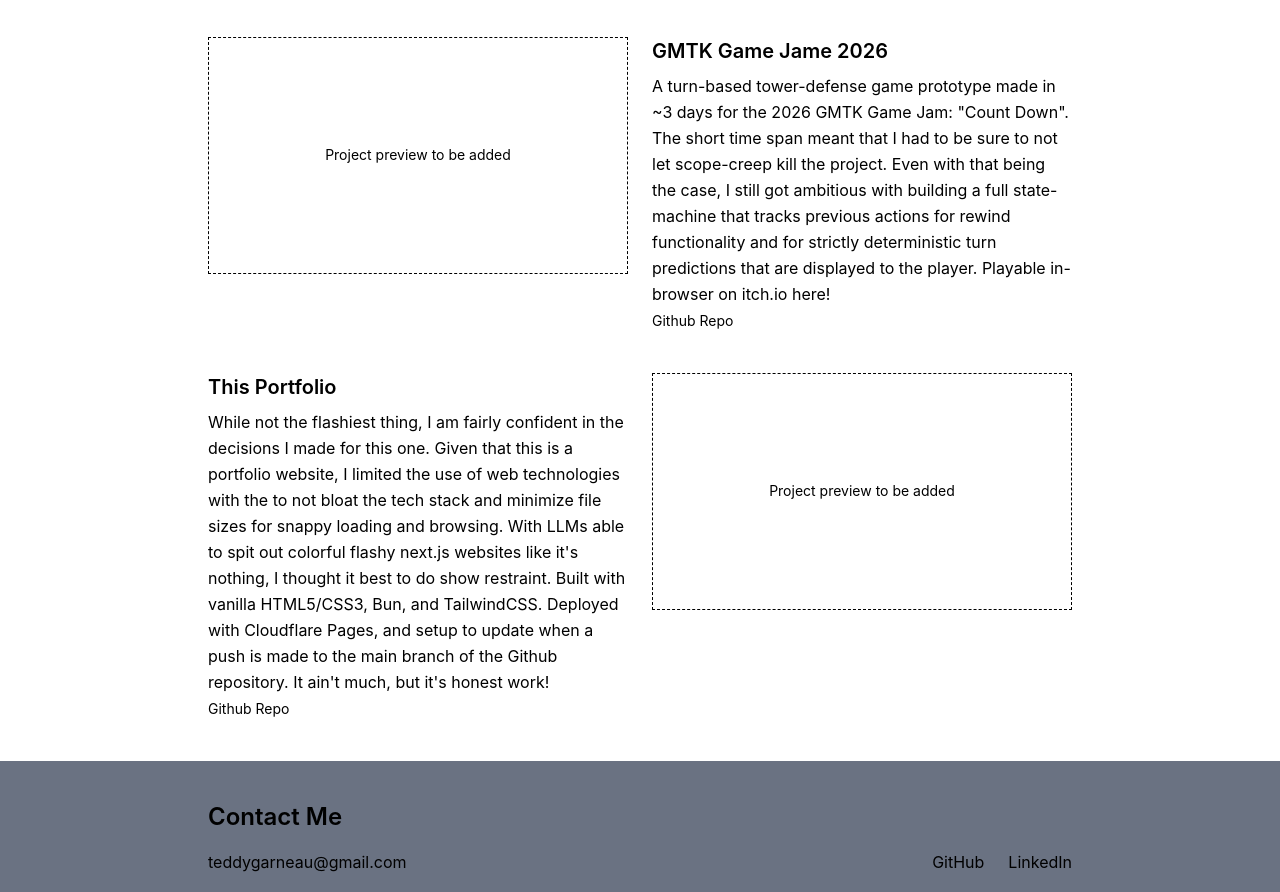
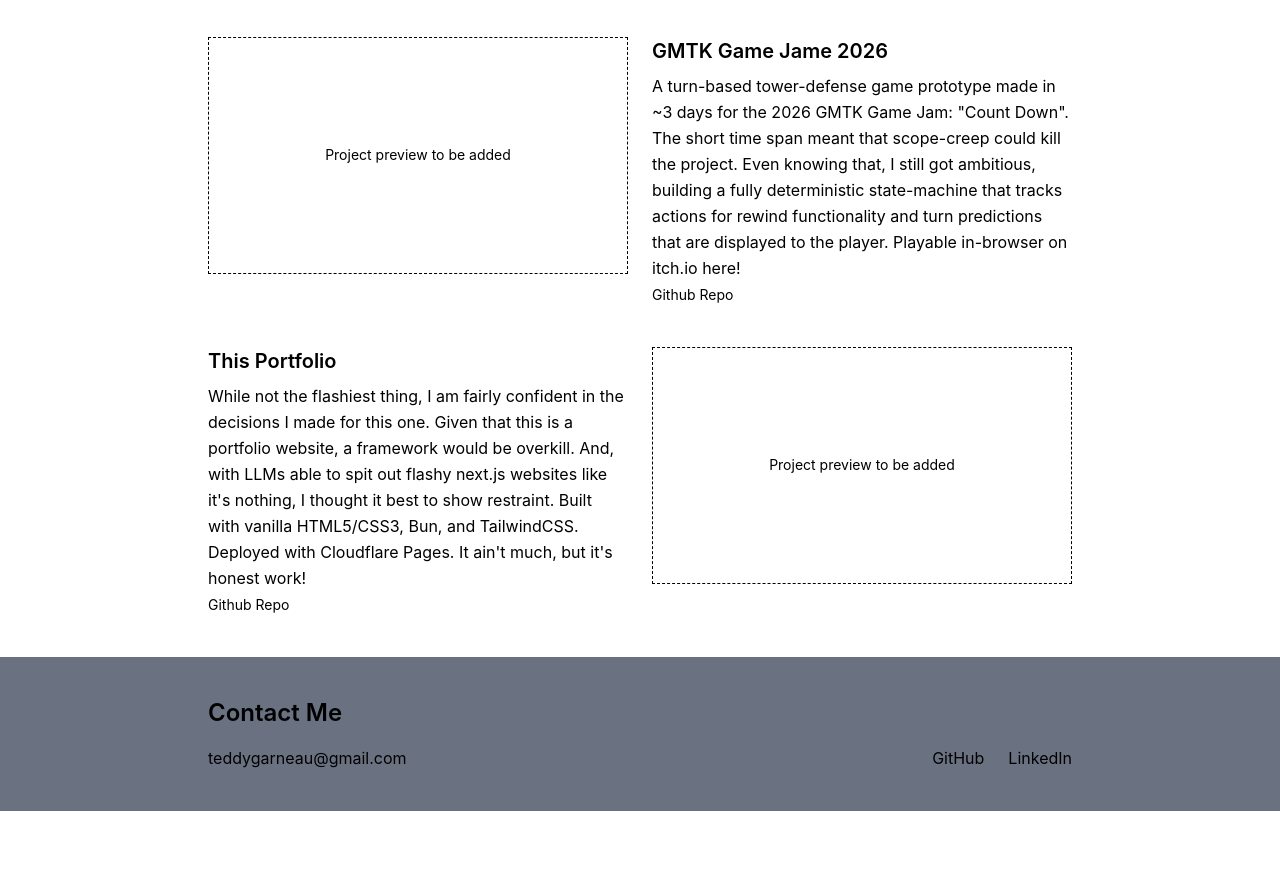
Before and after one commit to teddyg26/portfolio-web, a website: page public/index.html in a window 1280 px wide. Shown: the part 2014-2906 px from the top of the page. After the commit the page ends 2825 px from the top, so only its background shows below. Drawn offline with nearby package versions, Linux system fonts and the light colour scheme; files that its build step writes are made by us from their sources.

Commit message:
Trim pass 2

```diff
--- a/public/index.html
+++ b/public/index.html
@@ -118,10 +118,10 @@
               <p class="mt-2">
                 A turn-based tower-defense game prototype made in ~3 days for the 2026
                 GMTK Game Jam: "Count Down". The short time span meant that
-                I had to be sure to not let scope-creep kill the project.
-                Even with that being the case, I still got ambitious with
-                building a full state-machine that tracks previous actions for rewind functionality
-                and for strictly deterministic turn predictions that are displayed to the player.
+                scope-creep could kill the project.
+                Even knowing that, I still got ambitious,
+                building a fully deterministic state-machine that tracks actions for rewind functionality
+                and turn predictions that are displayed to the player.
                 Playable in-browser on itch.io <a href="https://jelly-penguin.itch.io/tactics-tower-defense" target="_blank">here</a>!
               </p>
               <a href="https://github.com/teddyg26/tactics-tower-defense" target="_blank" class="mt-2 text-sm">Github Repo</a>
@@ -142,13 +142,12 @@
               <p class="mt-2">
                 While not the
                 flashiest thing, I am fairly confident in the decisions I made for this one. Given
-                that this is a portfolio website, I limited the use of web technologies
-                with the to not bloat the tech stack and minimize file sizes for
-                snappy loading and browsing. With LLMs able to spit out colorful flashy
-                next.js websites like it's nothing, I thought it best to do show restraint.
+                that this is a portfolio website, a framework would be overkill.
+                And, with LLMs able to spit out flashy
+                next.js websites like it's nothing, I thought it best to show restraint.
                 Built with vanilla HTML5/CSS3, Bun, and TailwindCSS.
-                Deployed with Cloudflare Pages, and setup to update when a push is made to
-                the main branch of the Github repository. It ain't much, but it's honest work!
+                Deployed with Cloudflare Pages.
+                It ain't much, but it's honest work!
               </p>
               <a href="https://github.com/teddyg26/portfolio-web" target="_blank" class="mt-2 text-sm">Github Repo</a>
             </div>
```
